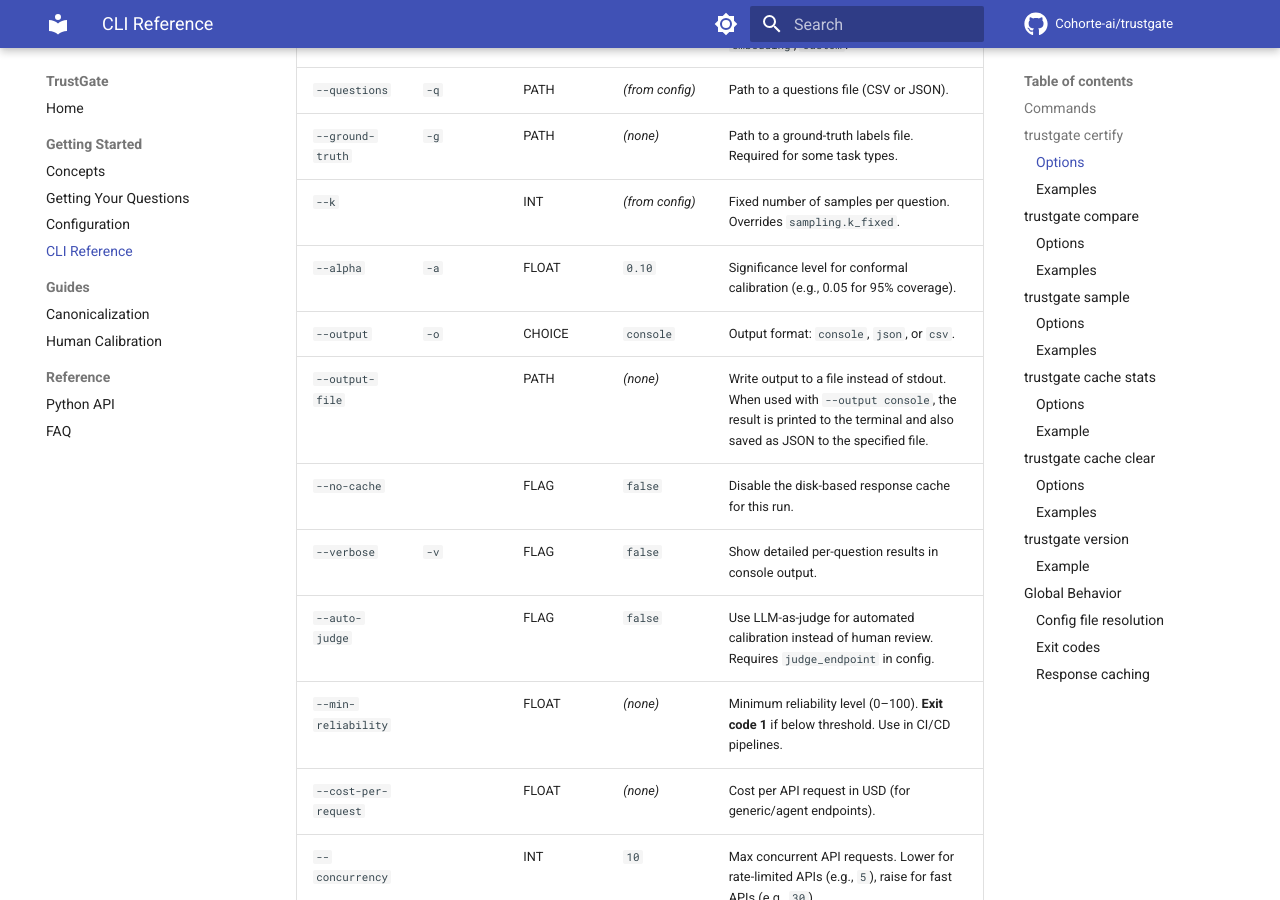
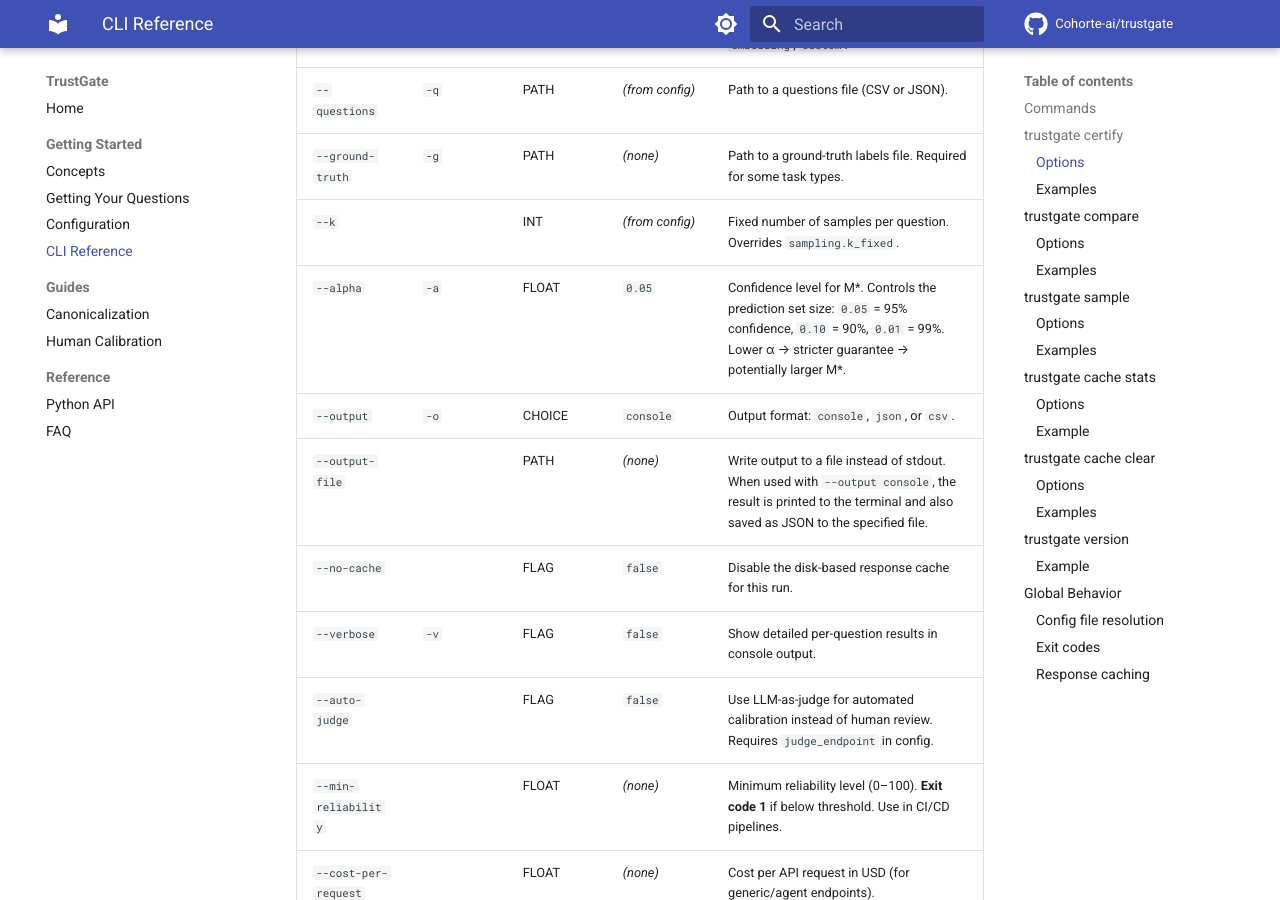
Before and after one commit to Cohorte-ai/trustgate, an MkDocs documentation site: the page built from docs/cli.md, in a window 1280 px wide and 900 px high, scrolled down 1341 px. Built offline with MkDocs 1.6.1 and Material for MkDocs 9.7.7, drawn with Linux system fonts in a browser that asks for light colours; comment, search, counter and statistics services are not loaded; some of the changed text lies outside the part shown.

Commit message:
Document --alpha flag for M* confidence level
--alpha controls the confidence level for M*:
  --alpha 0.01 → 99% confidence (stricter, M* may be larger)
  --alpha 0.05 → 95% confidence (default)
  --alpha 0.10 → 90% confidence (looser, M* may be smaller)

Updated: CLI help text, cli.md, README with examples.

Co-Authored-By: Claude Opus 4.6 (1M context) <noreply@anthropic.com>

```diff
--- a/docs/cli.md
+++ b/docs/cli.md
@@ -46,7 +46,7 @@ trustgate certify [OPTIONS]
 | `--questions` | `-q` | PATH | *(from config)* | Path to a questions file (CSV or JSON). |
 | `--ground-truth` | `-g` | PATH | *(none)* | Path to a ground-truth labels file. Required for some task types. |
 | `--k` | | INT | *(from config)* | Fixed number of samples per question. Overrides `sampling.k_fixed`. |
-| `--alpha` | `-a` | FLOAT | `0.10` | Significance level for conformal calibration (e.g., 0.05 for 95% coverage). |
+| `--alpha` | `-a` | FLOAT | `0.05` | Confidence level for M\*. Controls the prediction set size: `0.05` = 95% confidence, `0.10` = 90%, `0.01` = 99%. Lower α → stricter guarantee → potentially larger M\*. |
 | `--output` | `-o` | CHOICE | `console` | Output format: `console`, `json`, or `csv`. |
 | `--output-file` | | PATH | *(none)* | Write output to a file instead of stdout. When used with `--output console`, the result is printed to the terminal and also saved as JSON to the specified file. |
 | `--no-cache` | | FLAG | `false` | Disable the disk-based response cache for this run. |
@@ -124,7 +124,7 @@ trustgate compare [OPTIONS]
 | `--task-type` | | CHOICE | **(required)** | Canonicalization type. One of: `numeric`, `mcq`, `code_exec`, `llm_judge`, `llm`, `embedding`, `custom`. |
 | `--questions` | `-q` | PATH | **(required)** | Path to the questions file (CSV or JSON). |
 | `--ground-truth` | `-g` | PATH | *(none)* | Path to a ground-truth labels file. |
-| `--alpha` | `-a` | FLOAT | `0.10` | Significance level for conformal calibration. |
+| `--alpha` | `-a` | FLOAT | `0.05` | Confidence level for M\* in compare mode. |
 | `--output` | `-o` | CHOICE | `console` | Output format: `console` or `json`. |
 
 ### Examples
```
Also changed, not shown: README.md (+8 -0 lines), 1 other file.
